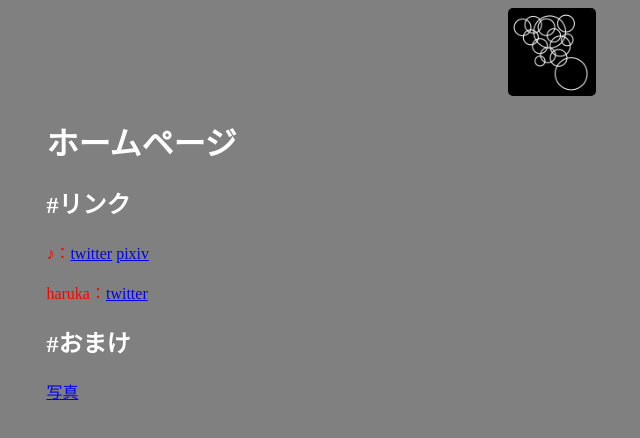
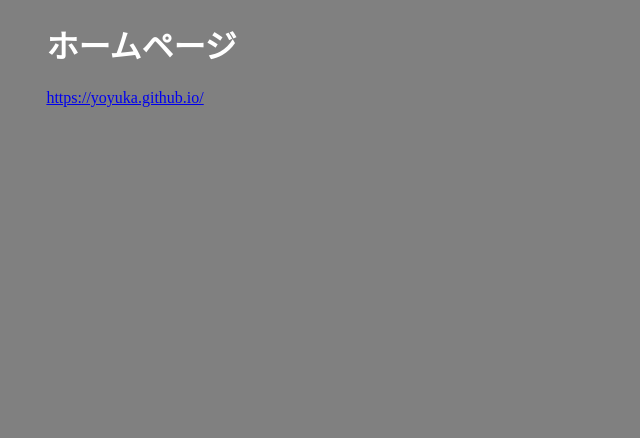
Before and after one commit to yoyuka/yoyuka.github.io, a plain HTML site: page index.html in a window 1280 px wide. Shown: the whole page, without its empty margins (88-728 px from the left). Drawn offline with Linux system fonts and the light colour scheme.

Commit message:
Add files via upload

```diff
--- a/index.html
+++ b/index.html
@@ -3,8 +3,7 @@
 
 <head>
   <meta charset="UTF-8">
-  <title>ririsito.net</title>
-  <link rel="icon" type="image/x-icon" href="./icon.ico">
+  <title>yoyuka</title>
   <style>
     body {
       background-color: #808080;
@@ -23,30 +22,16 @@
 </head>
 
 <body>
-  <!--<h1 style="text-align:center">ririsito</h1> -->
 
-  <a href="https://ririsito.aikotoba.jp/top.html"><img style="display:block;width:7%;margin:auto;border-radius: 5px;" src="banner.png"></a>
 
   <div class = "title">
     <h1>ホームページ</h1>
   </div>
 
   <div class = "topic">
-    <h2>#リンク</h2>
-    <div style="color:red">
-      <p>♪：<a href="https://twitter.com/syogyoomujoo">twitter</a>
-      <a href="https://www.pixiv.net/users/81256658/illustrations">pixiv</a></p>
-
-      <p>haruka：<a href="https://twitter.com/harukikurara">twitter</a></p>
-    </div>
-
-
+    <a href="https://yoyuka.github.io/">https://yoyuka.github.io/</a>
   </div>
 
-  <div class = "topic">
-    <h2>#おまけ</h2>
-    <p><a href="https://ririsito.aikotoba.jp/s.html">写真</a></p>
-  </div>
 
 </body>
 
```
